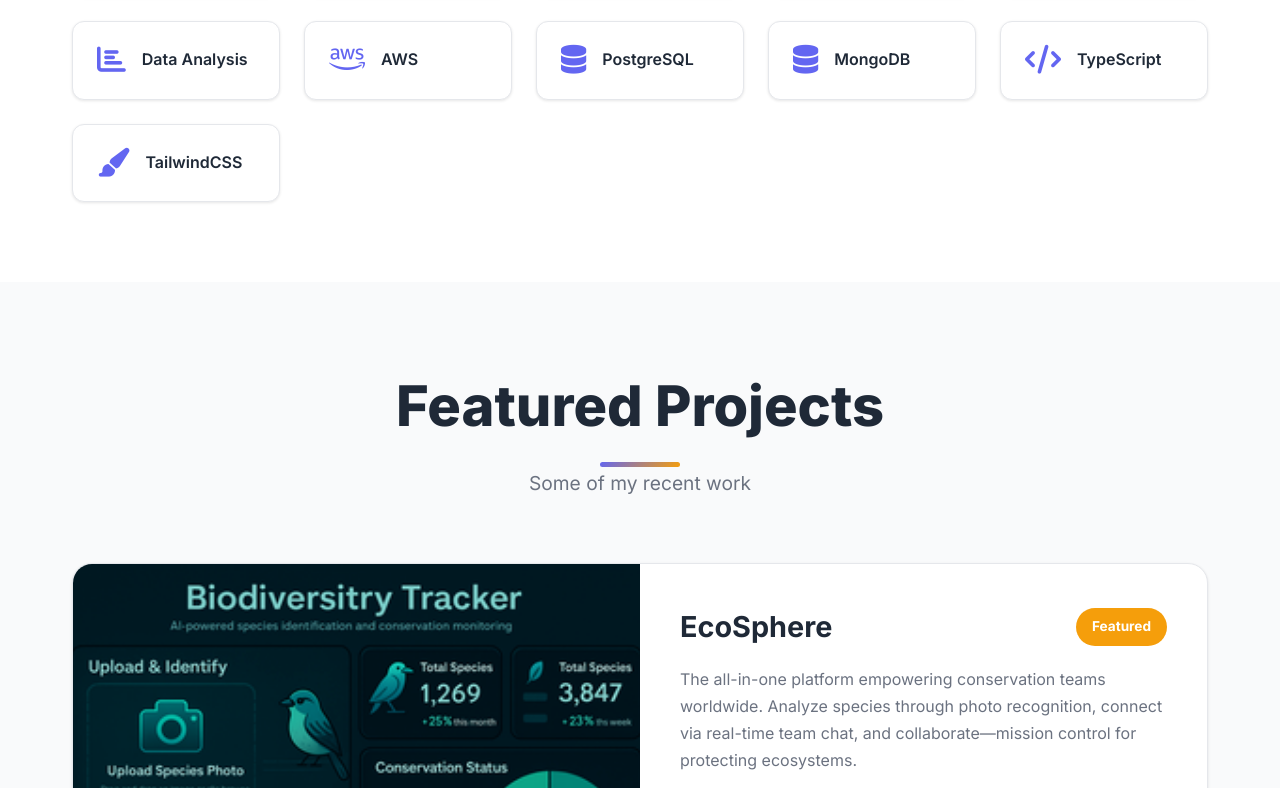
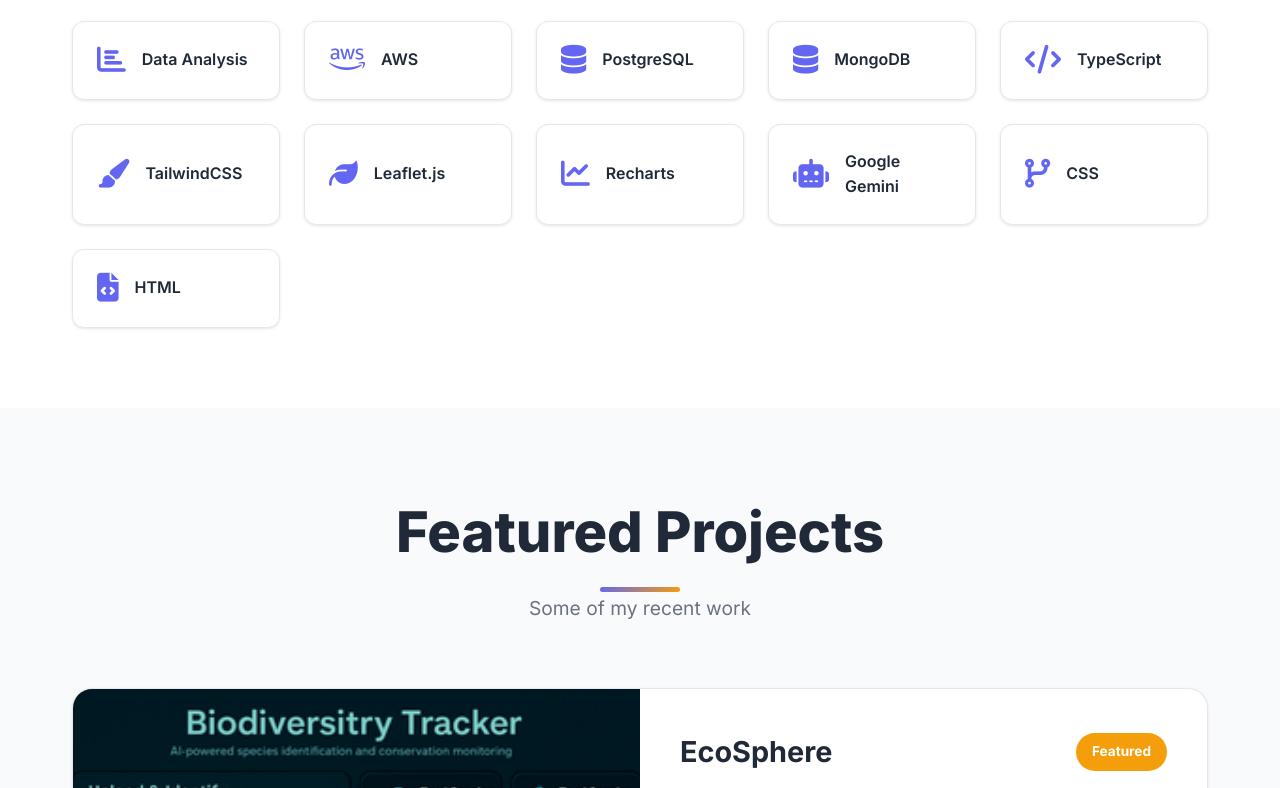
Before and after one commit to sarahhalime/Personal-Website, a plain HTML site: page index.html in a window 1280 px wide. Shown: the part 2622-3410 px from the top of the page. Drawn offline with nearby package versions, Linux system fonts and the light colour scheme.

Commit message:
Updated info

```diff
--- a/index.html
+++ b/index.html
@@ -152,14 +152,14 @@
                             <i class="fas fa-briefcase"></i>
                             <div>
                                 <h4>Experience</h4>
-                                <p>AI Trainer at Outlier AI<br>Software Development Intern<br>Research Assistant</p>
+                                <p>AI Trainer at Outlier AI<br>Research Assistant<br>Teaching Assistant</p>
                             </div>
                         </div>
                         <div class="highlight-item">
                             <i class="fas fa-users"></i>
                             <div>
                                 <h4>Community</h4>
-                                <p>MCSS & UTMSAM Member<br>Hackathon Mentor<br>Volunteer at Local Tech Events</p>
+                                <p>MCSS & UTMSAM Member<br>Hackathon Mentor<br>Active in Tech Community</p>
                             </div>
                         </div>
                     </div>
@@ -294,6 +294,26 @@
                         <div class="tech-item">
                             <i class="fas fa-paint-brush"></i>
                             <span>TailwindCSS</span>
+                        </div>
+                        <div class="tech-item">
+                            <i class="fas fa-leaf"></i>
+                            <span>Leaflet.js</span>
+                        </div>
+                        <div class="tech-item">
+                            <i class="fas fa-chart-line"></i>
+                            <span>Recharts</span>
+                        </div>
+                        <div class="tech-item">
+                            <i class="fas fa-robot"></i>
+                            <span>Google Gemini</span>
+                        </div>
+                        <div class="tech-item">
+                            <i class="fas fa-code-branch"></i>
+                            <span>CSS</span>
+                        </div>
+                        <div class="tech-item">
+                            <i class="fas fa-file-code"></i>
+                            <span>HTML</span>
                         </div>
                     </div>
                 </div>
@@ -493,7 +513,7 @@
             <div class="projects-cta">
                 <a href="https://github.com/sarahhalime" target="_blank" class="btn btn-outline">
                     <i class="fab fa-github"></i>
-                    View All Projects on GitHub
+                    View Projects on GitHub
                 </a>
             </div>
         </div>
--- a/js/main.js
+++ b/js/main.js
@@ -74,7 +74,7 @@
     "Data Science Enthusiast",
     "AI/ML Explorer",
     "Problem Solver",
-    "Full-Stack Developer"
+    "Aspiring Developer"
 ];
 
 let phraseIndex = 0;
```
